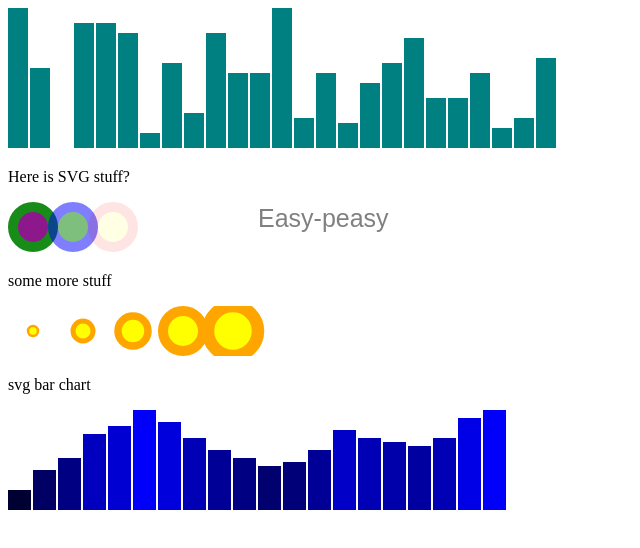
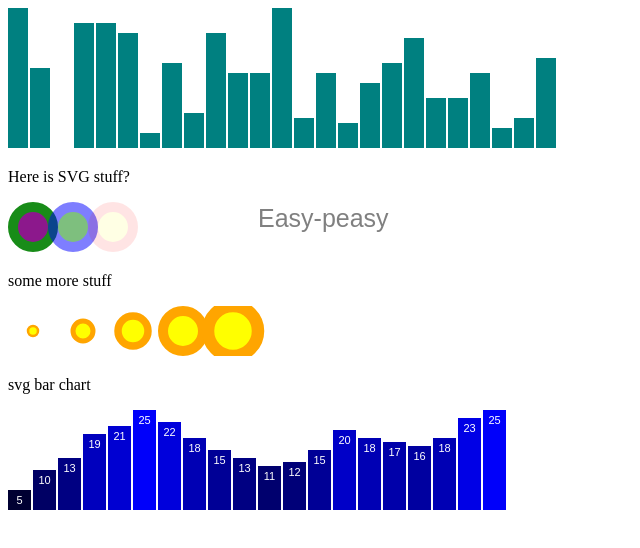
Before and after one commit to carpetofgreenness/playing-with-d3, a plain HTML site: page index.html in a window 1280 px wide. Shown: the whole page, without its empty margins (0-640 px from the left). Drawn offline with Linux system fonts and the light colour scheme.

Commit message:
add labels to bar chart

```diff
--- a/index.html
+++ b/index.html
@@ -105,6 +105,27 @@
 				}).attr("fill", function(d) {
 				    return "rgb(0, 0, " + (d * 10) + ")";
 				});
+
+			// create labels
+			svg.selectAll("text")
+			   .data(dataset)
+			   .enter()
+			   .append("text")
+			   .text(function(d) {
+			        return d;
+			   })
+			   .attr("x", function(d, i) {
+			        return i * (w / dataset.length) + (w / dataset.length - barPadding) / 2;  // + half of bar width
+			   })
+			   .attr("y", function(d) {
+			        return h - (d * 4) + 14;              // +14
+			   })
+			   .attr("font-family", "sans-serif")
+			   .attr("font-size", "11px")
+			   .attr("fill", "white")
+			   .attr("text-anchor", "middle");
+
+
 		</script>
     </body>
 </html>
```
